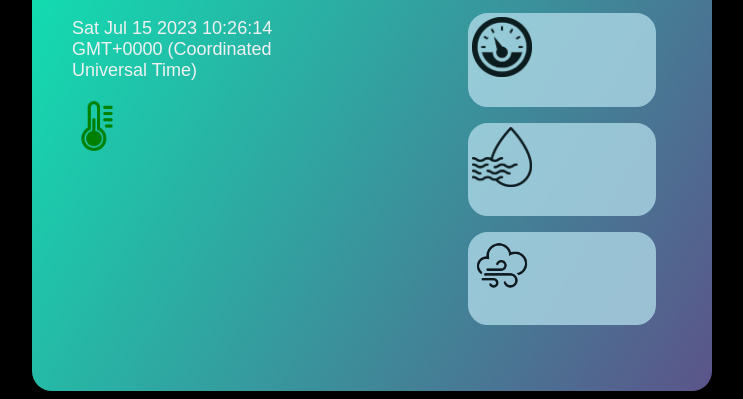
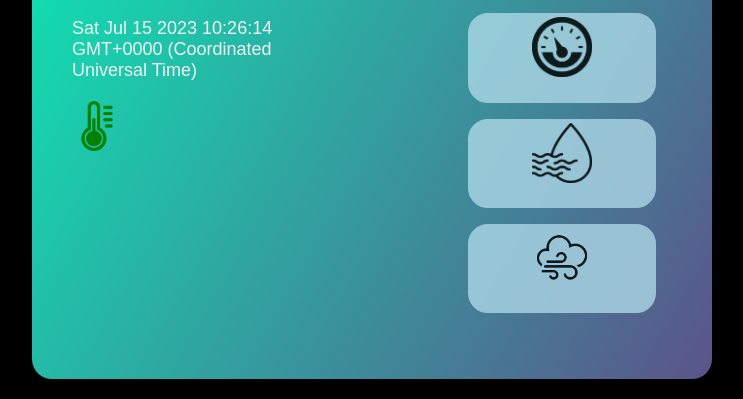
Before and after one commit to Dawa-3292/Web-Technologies, a plain HTML site: page Weather app/index.html in a window 1280 px wide. Shown: the part 407-806 px from the top of the page, without its empty margins (268-1011 px from the left). Drawn offline with Linux system fonts and the light colour scheme; no server answers.

Commit message:
Updatedweatherapp

```diff
--- a/Weather app/weather.css
+++ b/Weather app/weather.css
@@ -1,5 +1,6 @@
 .main{
     width: 90%;
+    height: auto;
     max-width: 600px;
     background-image: linear-gradient(120deg,#00feba,#5b548a);
     padding: 50px 40px;
@@ -82,6 +83,8 @@ button{
     position: relative;
 }
 #humeimg{
+    display: block;
+    margin: 0 auto;
     width: 60px;
     height: 60px;
 }
@@ -105,6 +108,8 @@ button{
     position: relative;
 }
 #windimg{
+    display: block;
+    margin: 0 auto;
     width: 60px;
     height: 60px;
 }
@@ -128,6 +133,8 @@ button{
     position: relative;
 }
 #pressureimg{
+    display: block;
+    margin: 0 auto;
     width: 60px;
     height: 60px;
 }
```
